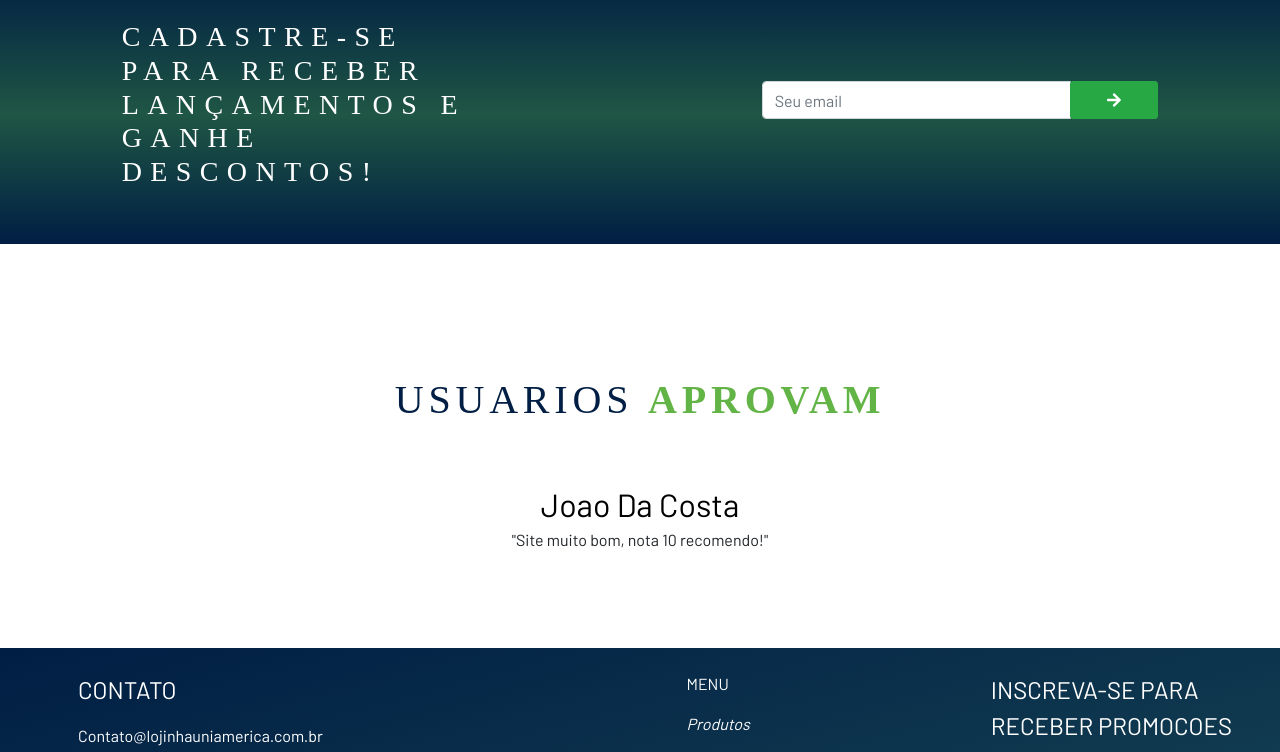
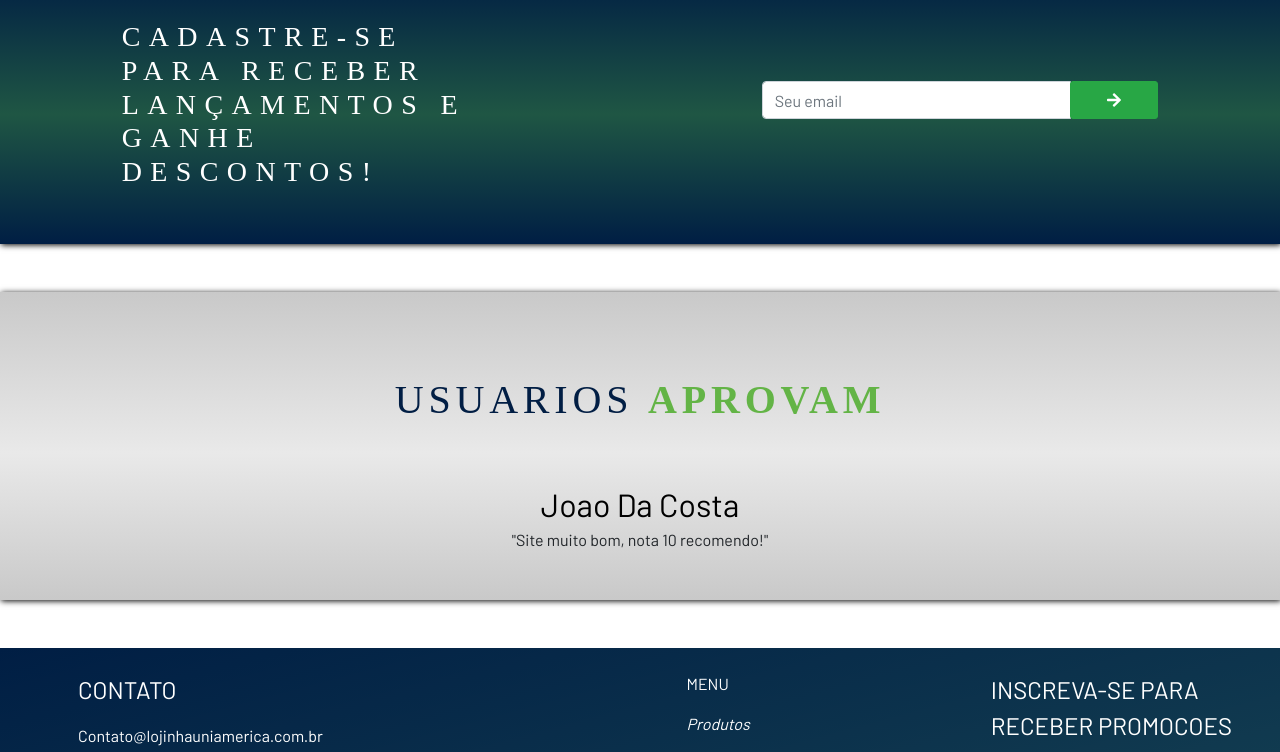
Before and after one commit to Henriquecesp/lojinha-react, a React (Create React App) app: page / in a window 1280 px wide. Shown: the part 1764-2516 px from the top of the page. Built offline with nearby package versions, Linux system fonts and the light colour scheme.

Commit message:
opinion renamed boxshadow

```diff
--- a/src/sass/styles.scss
+++ b/src/sass/styles.scss
@@ -312,9 +312,11 @@ li {
 }
 .promotion {
   background: linear-gradient(#001e44 0%, #1f5644 52.3%, #001e44 100%);
+  box-shadow: 1px 1px 6px #000;
 }
-.opnion{
+.opinion{
   background: $linear-grey;
+  box-shadow: 1px 1px 6px #000;
 }
 /*--------------------------------------------------------*/
 
```
